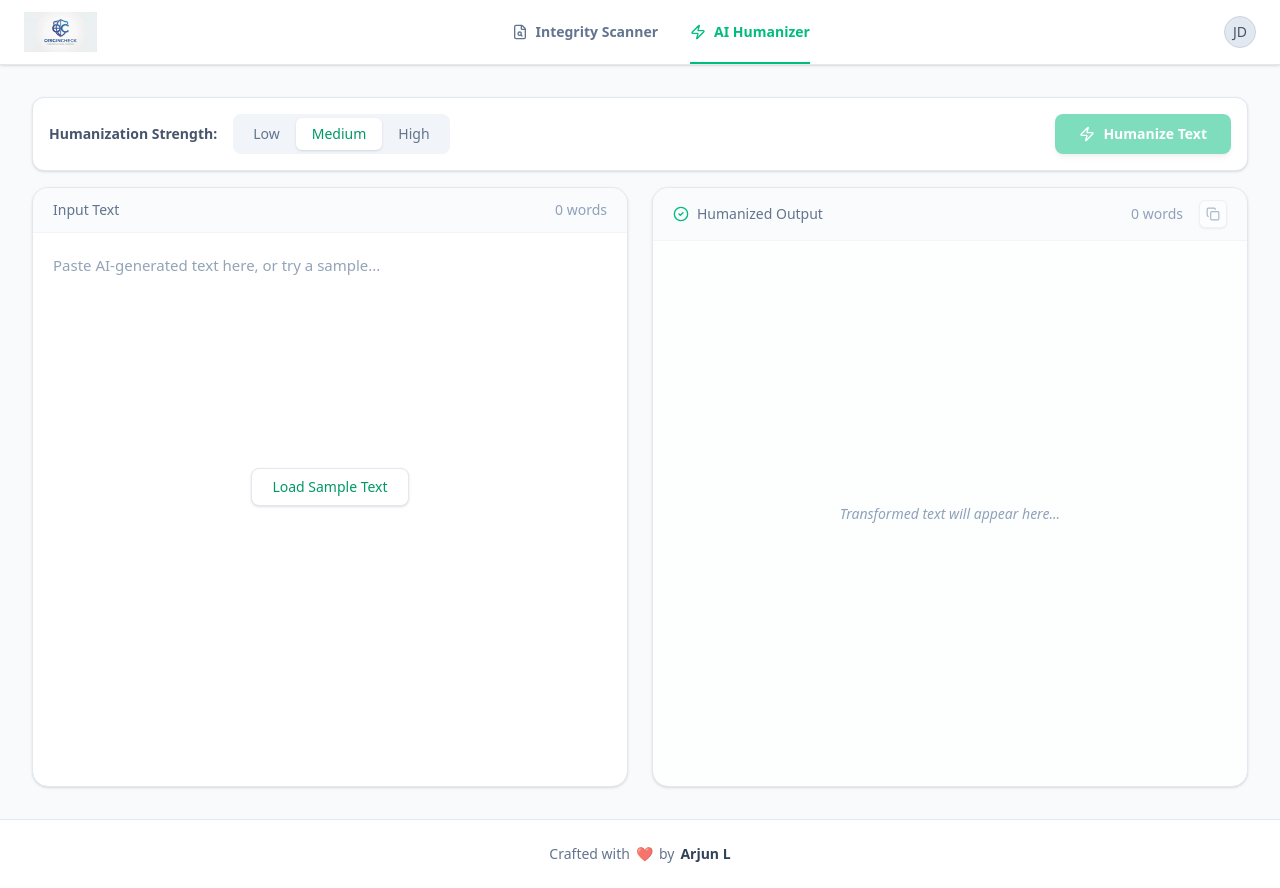
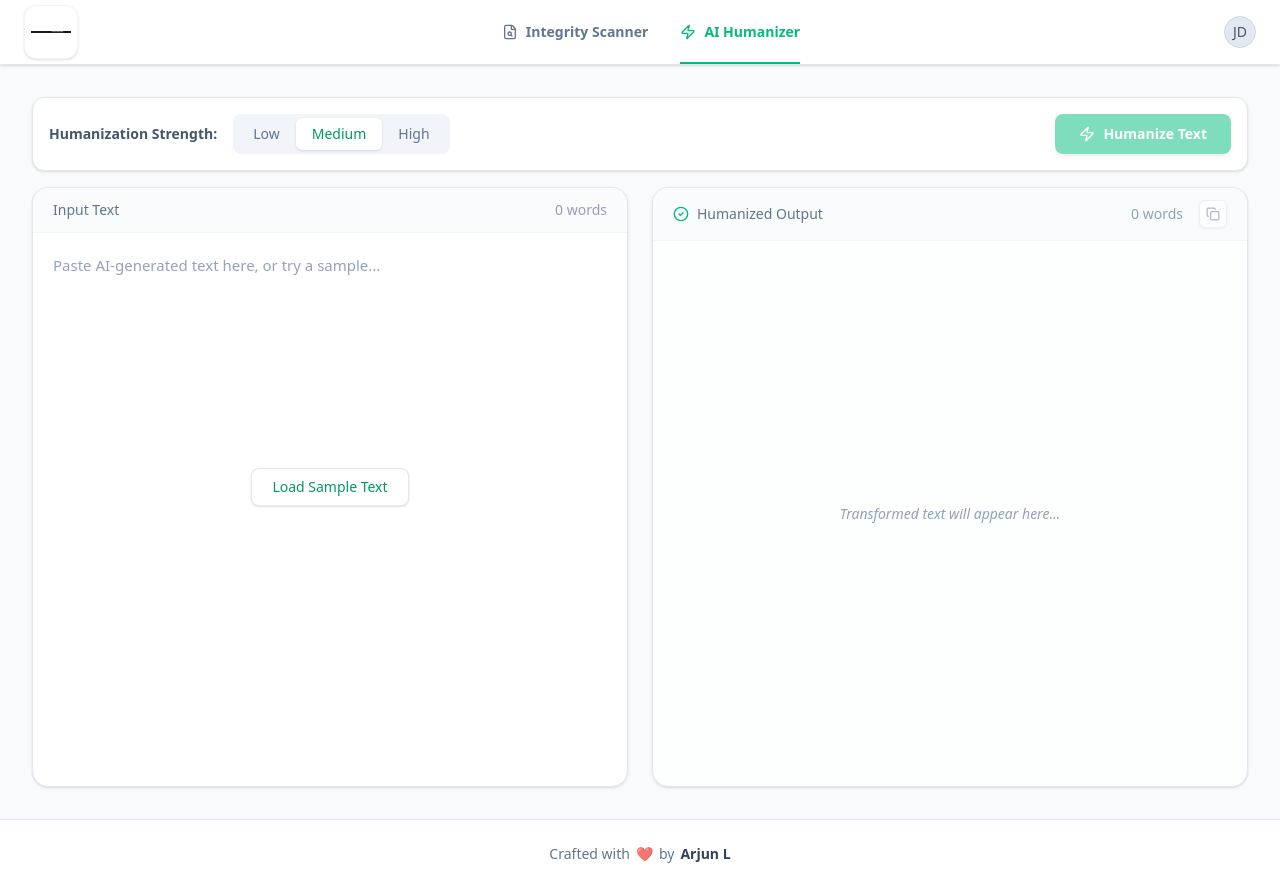
Before and after one commit to thearjunl/OriginCheck, a Next.js app: page / in a window 1280 px wide. Built offline with nearby package versions, Linux system fonts and the light colour scheme.

Commit message:
Update Navbar logo to new cropped version with adjusted dimensions

```diff
--- a/src/app/page.js
+++ b/src/app/page.js
@@ -145,8 +145,8 @@ export default function HomePage() {
       <nav className="border-b border-slate-200 bg-white sticky top-0 z-50 shadow-sm">
         <div className="mx-auto px-6 h-16 flex items-center justify-between">
           <div className="flex items-center gap-3">
-            <div className="flex items-center justify-center">
-              <img src="/logo.png" alt="OriginCheck Logo" className="h-10 w-auto object-contain" />
+            <div className="flex items-center justify-center bg-white rounded-xl shadow-sm border border-slate-100 p-1.5 overflow-hidden">
+              <img src="/logo.png" alt="OriginCheck Logo" className="h-10 w-10 object-contain" />
             </div>
           </div>
 
```
Also changed, not shown: public/logo.png.
